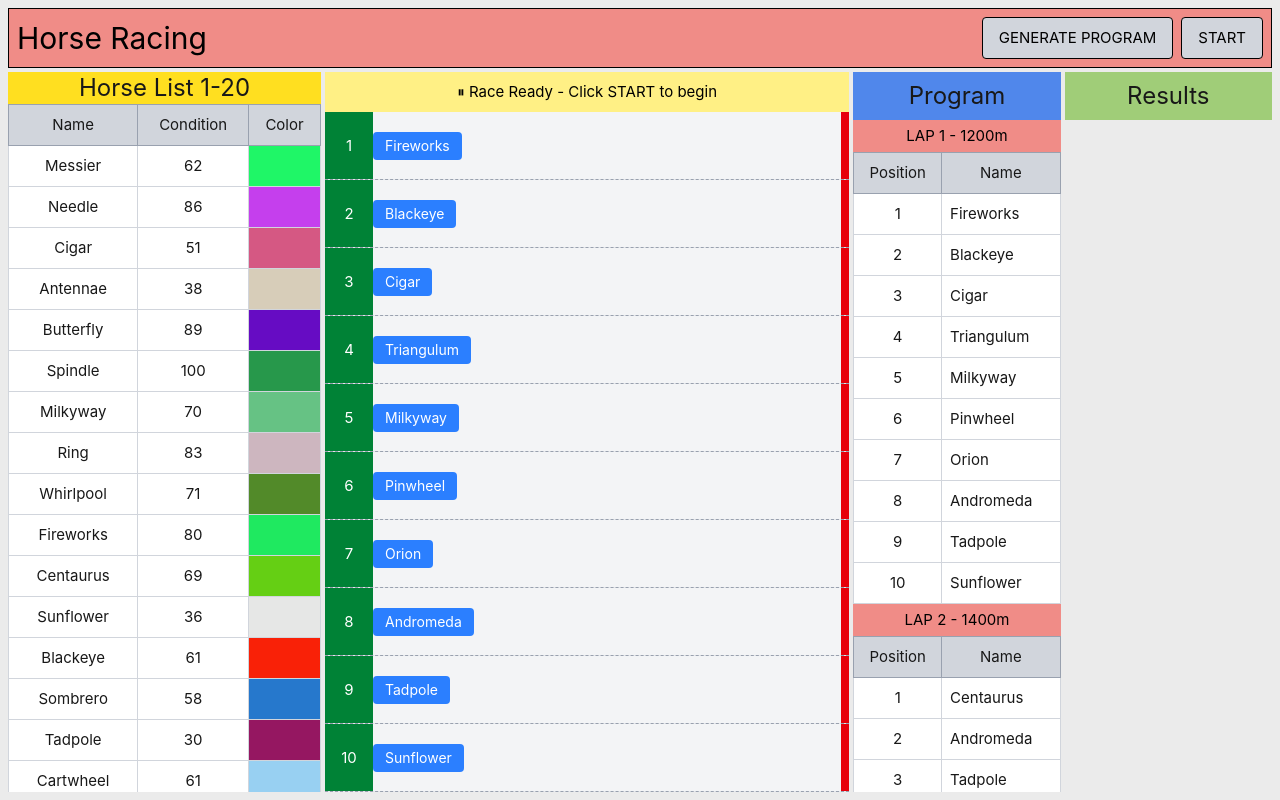
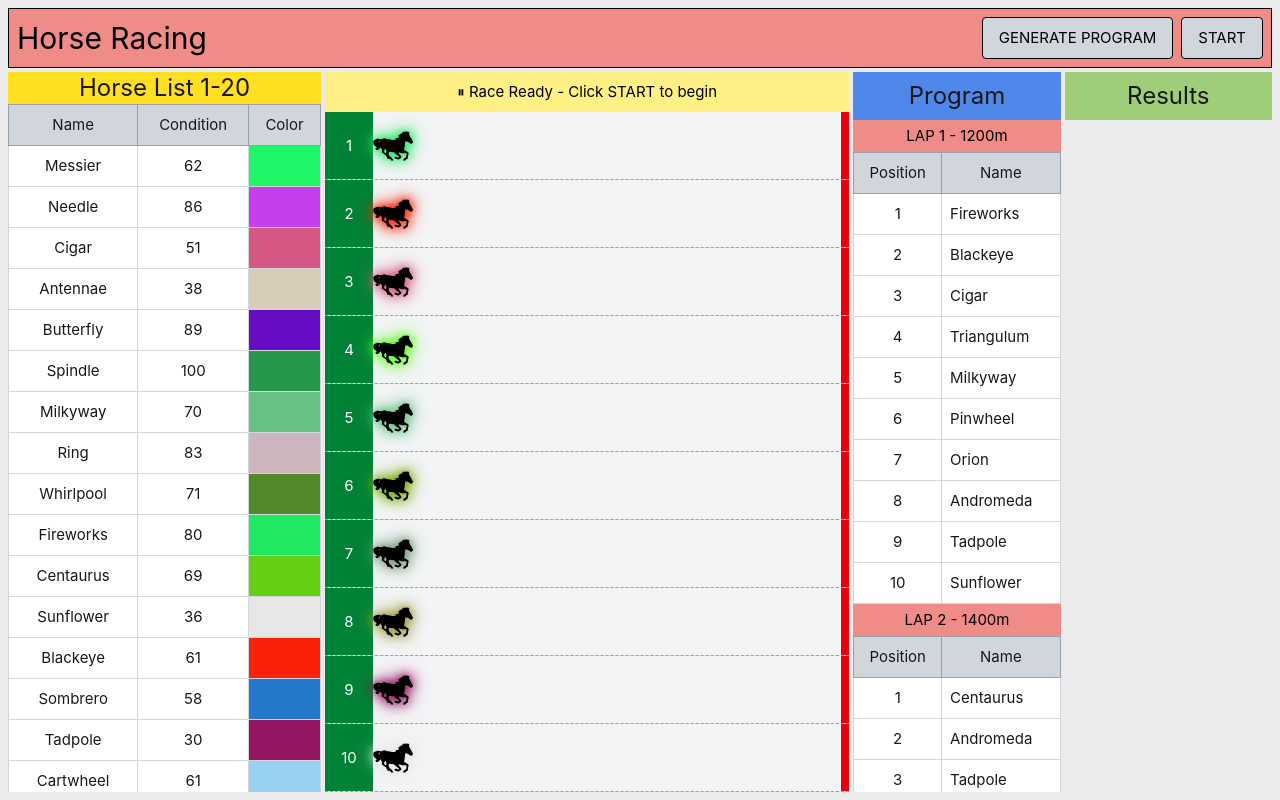
Before and after one commit to atakanteko/horse-racing-vue, a Vue app: page / in a window 1280 px wide. Both pictures are taken after a click on the button "GENERATE PROGRAM". Built offline with nearby package versions, Linux system fonts and the light colour scheme.

Commit message:
represent horse with an image

```diff
--- a/src/components/racing/RacingLanes.vue
+++ b/src/components/racing/RacingLanes.vue
@@ -2,6 +2,7 @@
 import { computed } from 'vue'
 import { useStore } from 'vuex'
 import type { ActiveRace } from '@/types/store/racing'
+import RunningHorseIcon from '@/assets/images/running-horse.svg?url'
 
 const store = useStore()
 const activeRace = computed<ActiveRace | null>(() => store.getters['racing/getActiveRace'])
@@ -60,11 +61,18 @@ const getPositionPercentage = (position: number): number => {
         </div>
         <div class="flex-1 relative h-full bg-gray-100">
           <div
-            class="absolute top-1/2 -translate-y-1/2 bg-blue-500 text-white px-3 py-1 rounded text-sm font-semibold whitespace-nowrap transition-all duration-75 ease-linear"
+            class="absolute top-1/2 -translate-y-1/2 flex items-center gap-2 transition-all duration-75 ease-linear"
             :style="{ left: `${getPositionPercentage(lane.position)}%` }"
-            data-testid="racing-lanes-horse-name"
+            data-testid="racing-lanes-horse"
           >
-            {{ lane.horse.name }}
+            <img
+              :src="RunningHorseIcon"
+              alt="Horse"
+              class="w-10 h-10 shrink-0"
+              :style="{
+                filter: `drop-shadow(0 0 4px ${lane.horse.color}) drop-shadow(0 0 8px ${lane.horse.color})`
+              }"
+            />
           </div>
         </div>
         <div class="bg-red-600 w-2 h-full shrink-0"></div>
```
Also changed, not shown: src/assets/images/logo.svg (renamed from src/assets/logo.svg), src/assets/images/running-horse.svg (added).
